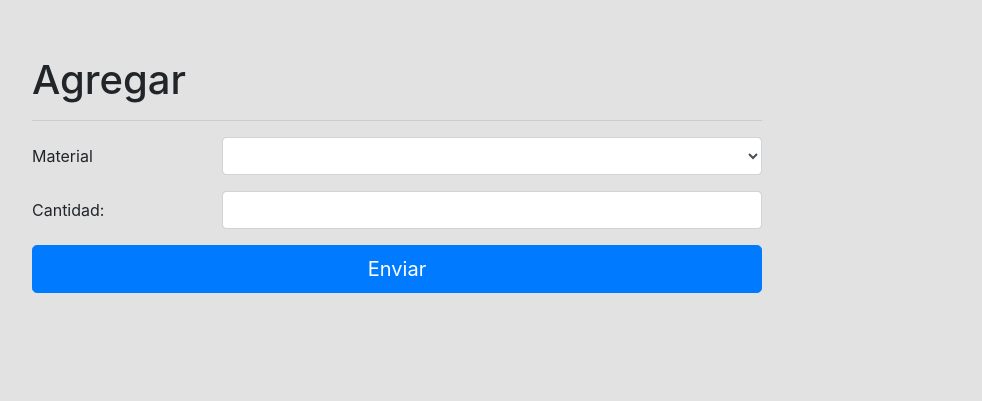
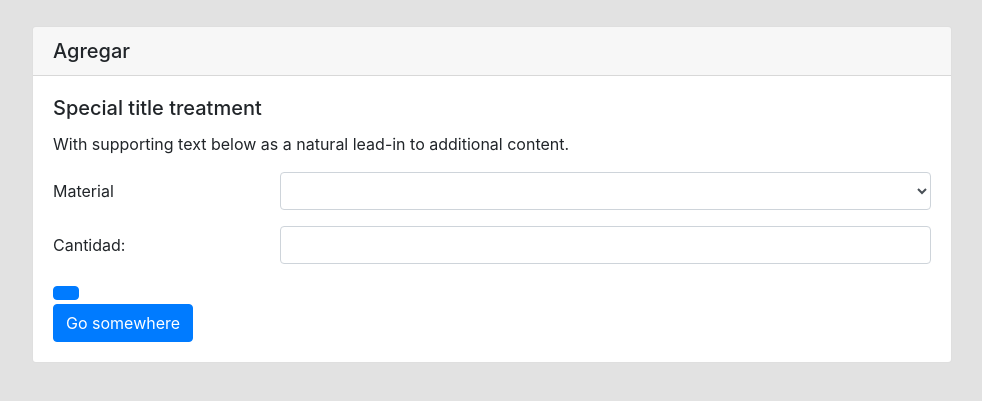
Before and after one commit to adamraven123/Proyecto-Desarrollo-Wen, a Django app: page /add_stock/ in a window 1280 px wide. Shown: the part 58-459 px from the top of the page, without its empty margins (53-1035 px from the left). Run offline with Django 3.2, Linux system fonts and the light colour scheme; data that the repository does not hold is empty; some libraries are stand-ins or nearby versions.

Commit message:
problema con swa

```diff
--- a/core/templates/ingresar_stock.html
+++ b/core/templates/ingresar_stock.html
@@ -6,9 +6,12 @@
 {% block content %}
 <div class = "container">
 	<div class="row">
-		<div class="col-lg-8 col-offset-2">
-			<h1 style="margin-top:30px;">{{titulo}}{{material.nombre}}</h1>
-			<hr>
+		<div class="col-lg-10 col-offset-4">
+			<div class="card">
+				<h5 class="card-header">{{titulo}}</h5>
+				<div class="card-body">
+					<h5 class="card-title">Special title treatment</h5>
+					<p class="card-text">With supporting text below as a natural lead-in to additional content.</p>
 						<form action="" method="POST" enctype="multipart/form-data"> {% csrf_token %}
 						<div class="form-group row">
 						<label class="col-md-3 col-form-label" for="id_material">Material</label>
@@ -26,8 +29,12 @@
 	  						<input type="number" class="form-control" name="cantidad" id="id_cantidad" required="">
 	  					</div>
 					</div>
-				<input type="submit" value="Enviar" class="btn btn-primary btn-lg btn-block">
+					<a type="submit" value="Enviar" class="btn btn-primary">
 			</form>
+				<a href="#" class="btn btn-primary">Go somewhere</a>
+				</div>
+			</div>
+
 		</div>
 	</div>
 </div>
@@ -44,4 +51,32 @@
 
 	});
 </script>
+<script>
+	  $(document).ready(function(){
+        $("#enviar").click(function(){
+            var material = $('#id_material').val();
+            var cantidad = $('#id_cantidad').val();
+            var data = {
+                csrfmiddlewaretoken: "{{csrf_token}}",
+                material: material,
+                cantidad: cantidad,
+            }
+
+            $.ajax({
+                type: "POST",
+                url: "{% url 'add_stock' %}",
+                data: data,
+                success: function(response){
+                    swal("Exito!","Todo bien por aca.","success");
+                    $("#enviar").html(response.mensaje);
+                },
+                error: function(){
+                    swal("Error!","Salio todo mal.","warning");
+                },
+
+            });
+            console.log(data);
+        });
+    });
+</script>
 {% endblock javascript %}
--- a/core/views.py
+++ b/core/views.py
@@ -15,9 +15,10 @@ def ingresar_stock(request):
 	if request.method == "POST":
 		mater = request.POST["material"]
 		cantidad = request.POST["cantidad"]
-		mater = Material.objects.get(pk=int(mater))
-		mater.stock.cantidad += int(cantidad)
-		mater.save()
+		#mater = Material.objects.get(pk=int(mater))
+		#mater.stock.cantidad += int(cantidad)
+		#mater.save()
+		print (cantidad)
 	else:
 		material = Material.objects.all()
 		stock = Stock.objects.filter()
```
Lines whose indentation alone changed are shown as unchanged.
